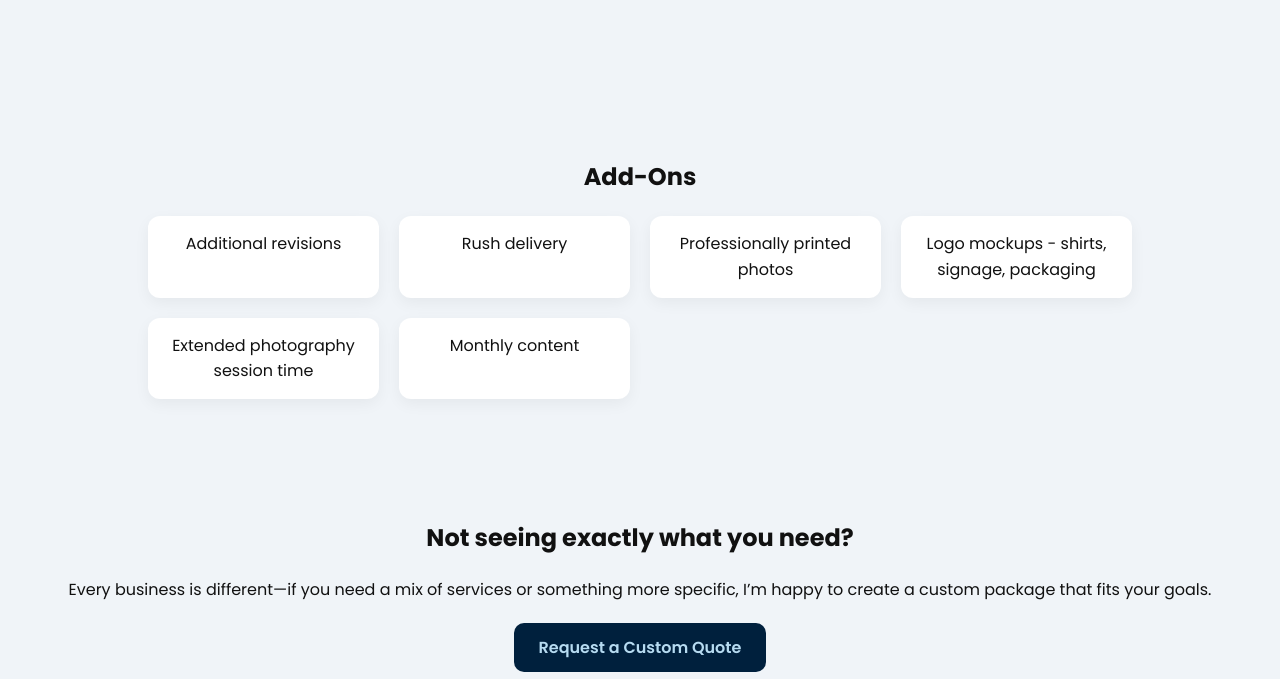
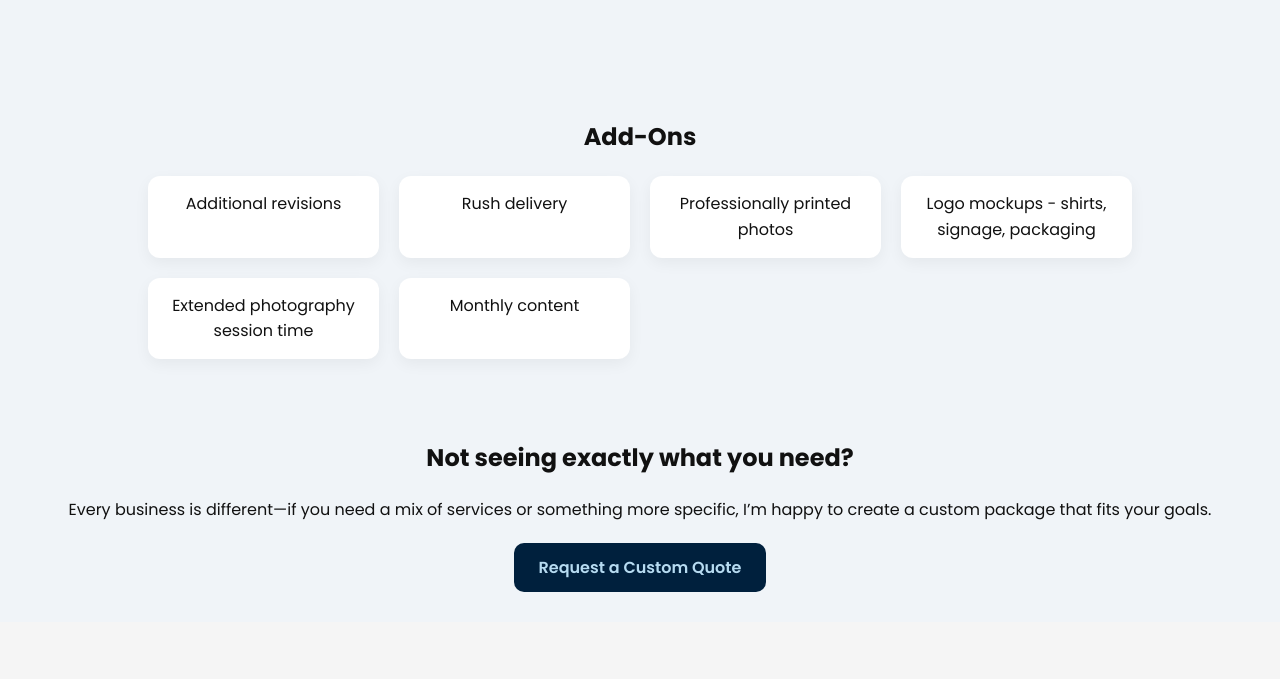
Before and after one commit to emmjoelle/portfolio-site, a website built with Vite: page freelance.html in a window 1280 px wide. Shown: the part 2106-2785 px from the top of the page. Built offline with nearby package versions, Linux system fonts and the light colour scheme.

Commit message:
still tweaking on 4/20

```diff
--- a/css/style.css
+++ b/css/style.css
@@ -1396,7 +1396,7 @@ footer a:hover {
 
 /* ADDONS */
 .addons {
-  padding: 70px 10%;
+  padding: 30px 10%;
   text-align: center;
 }
 
@@ -1468,6 +1468,7 @@ footer a:hover {
   margin-bottom: 15px;
   box-shadow: 0 5px 15px rgba(0,0,0,0.05);
   max-width: 50%;
+  justify-content: center;
 }
 
 /* CTA */
```
